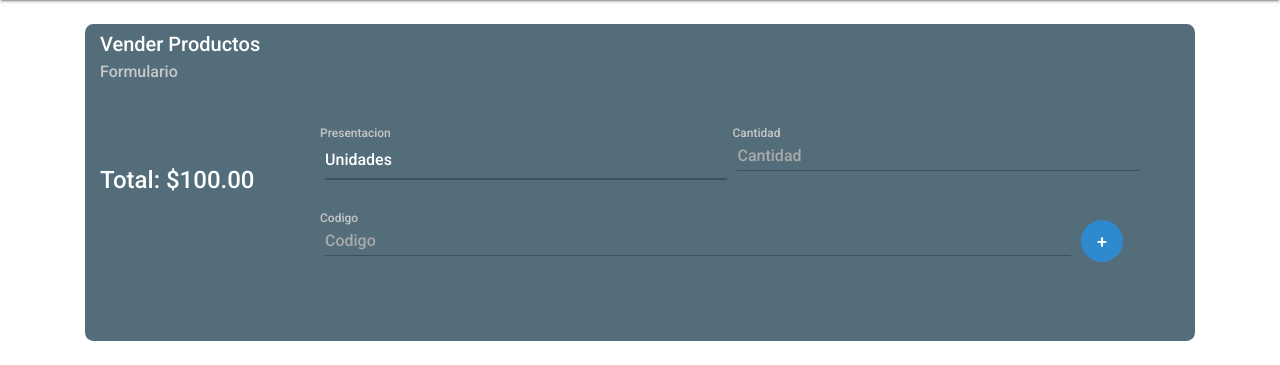
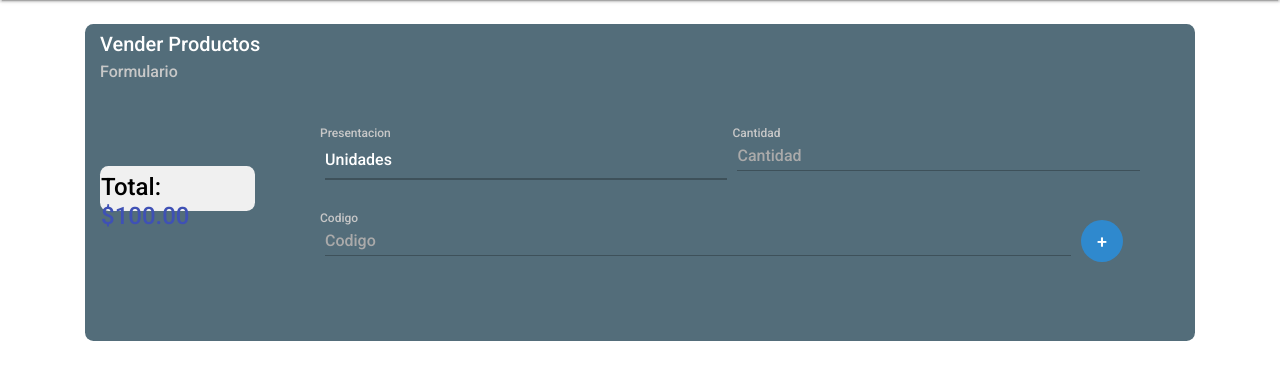
Before and after one commit to rivaslive/libreriaLag, a Django app: template templates/ventas/shop.html in a window 1280 px wide. Shown: the part 65-430 px from the top of the page. Run offline with Django 3.2, Linux system fonts and the light colour scheme; the template is opened without the code that fills it, so the values that code supplies are empty; parts of the project's set-up code (start-up, migrations or seed data) failed here and were passed over; some libraries are stand-ins or nearby versions.

Commit message:
cambios esteticos en shop

```diff
--- a/templates/ventas/shop.html
+++ b/templates/ventas/shop.html
@@ -76,7 +76,7 @@
                 {% endfor %}
             {% endif %}
             <div class="col-md-2">
-                <h4 style="margin-top: 55%;color: white">Total: <span style="color: white">$100.00</span></h4>
+                <h4 class="rounded" style="margin-top: 55%;color: black; background-color: rgb(240,240,240); height: 45px; padding: 7px 1px">Total: <span style="color: #3f51b5">$100.00</span></h4>
             </div>
             <div class="col-md-10">
                 <div class="card-body">
```
